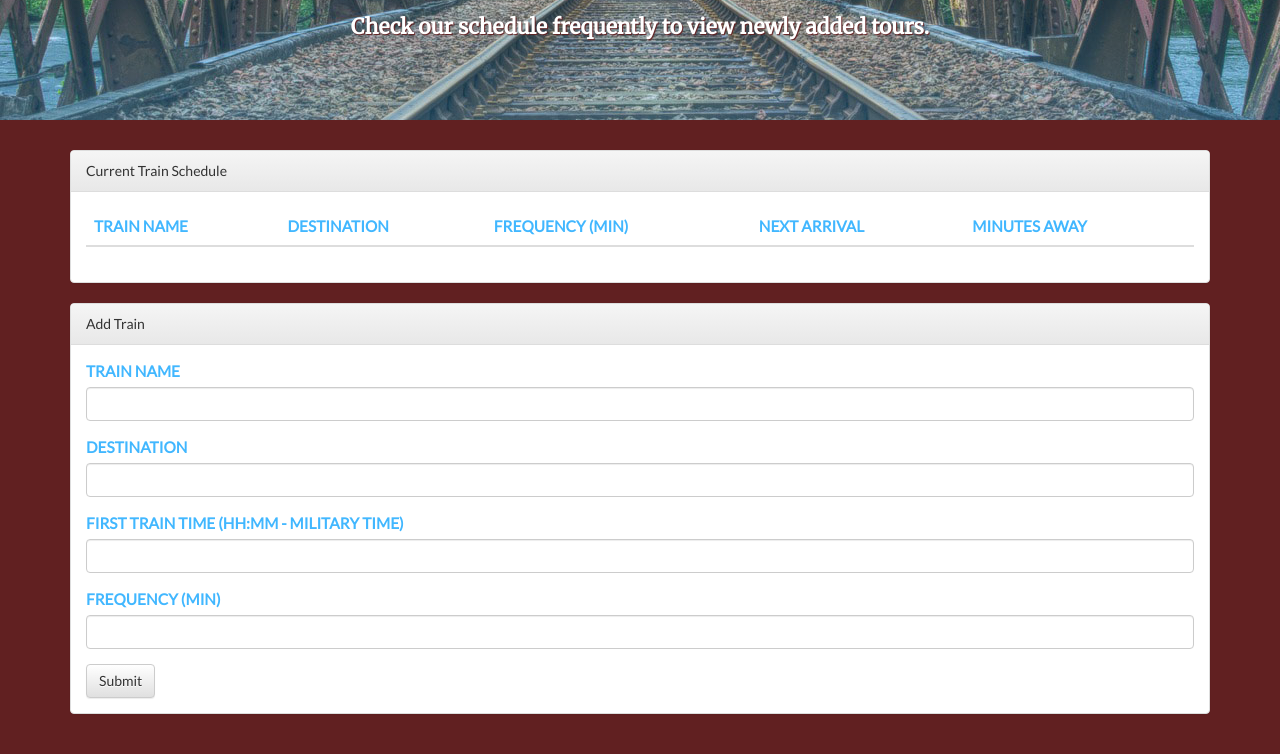
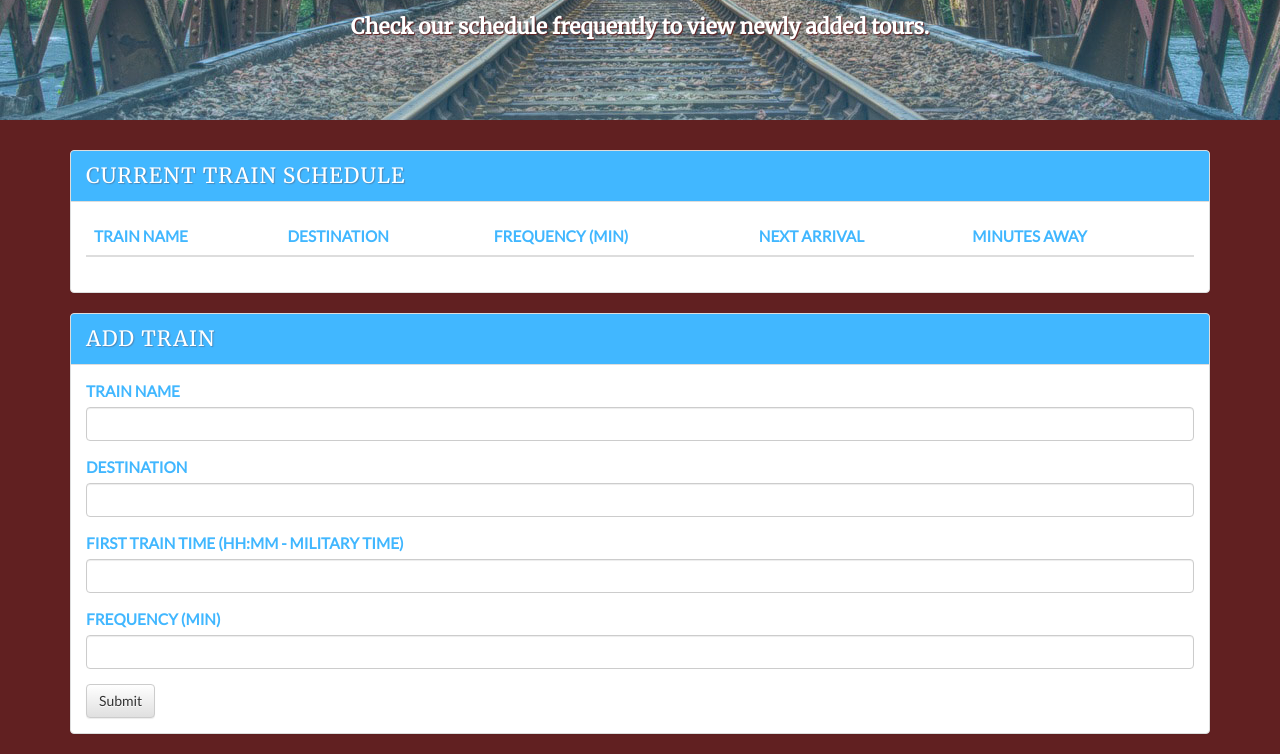
Before and after one commit to ajbrolly/Firebase-Train-Scheduler, a plain HTML site: page index.html in a window 1280 px wide. Shown: the part 180-934 px from the top of the page. Drawn offline with nearby package versions, Linux system fonts and the light colour scheme; no server answers.

Commit message:
updated CSS file

```diff
--- a/assets/css/style.css
+++ b/assets/css/style.css
@@ -32,6 +32,22 @@ body {
 }
 
 /* --------------------------- */
+/*        Panel Styles         */
+/* --------------------------- */
+.panel-default > .panel-heading {
+	color: #fff;
+	font-family: 'Merriweather', serif;
+	background-color: rgba(65, 183, 255, 1);
+	background-image: none;
+	text-shadow: 1px 1px 1px rgba(97, 32, 33, .3);
+	font-size: 1.5em;
+	text-transform: uppercase;
+	letter-spacing: .05em;
+
+}
+
+
+/* --------------------------- */
 /*        Table Styles         */
 /* --------------------------- */
 
```
